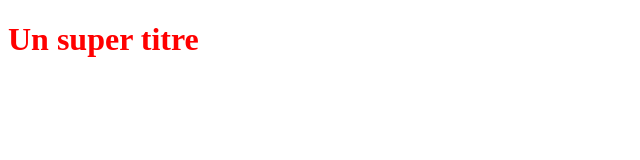
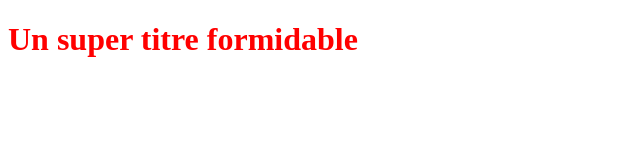
Before and after one commit to Mohammed21233/open-class-rooms-project, a plain HTML site: page index.html in a window 1280 px wide. Shown: the whole page, without its empty margins (0-640 px from the left). Drawn offline with Linux system fonts and the light colour scheme.

Commit message:
ajout fichier index.html

```diff
--- a/index.html
+++ b/index.html
@@ -5,6 +5,7 @@
    <link rel="stylesheet" type="text/css" href="styles.css">
 </head>
 <body>
-   <h1>Un super titre</h1>
+   <h1>Un super titre formidable
+   </h1>
 </body>
 </html>
```
